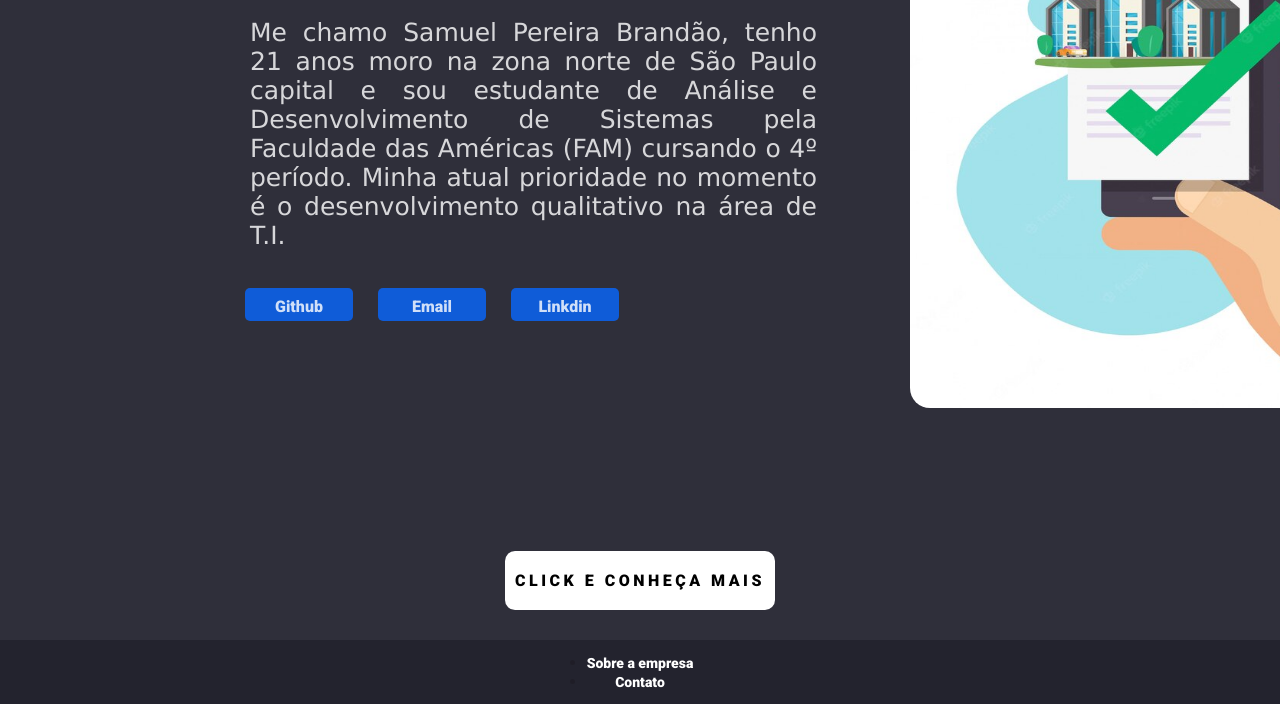
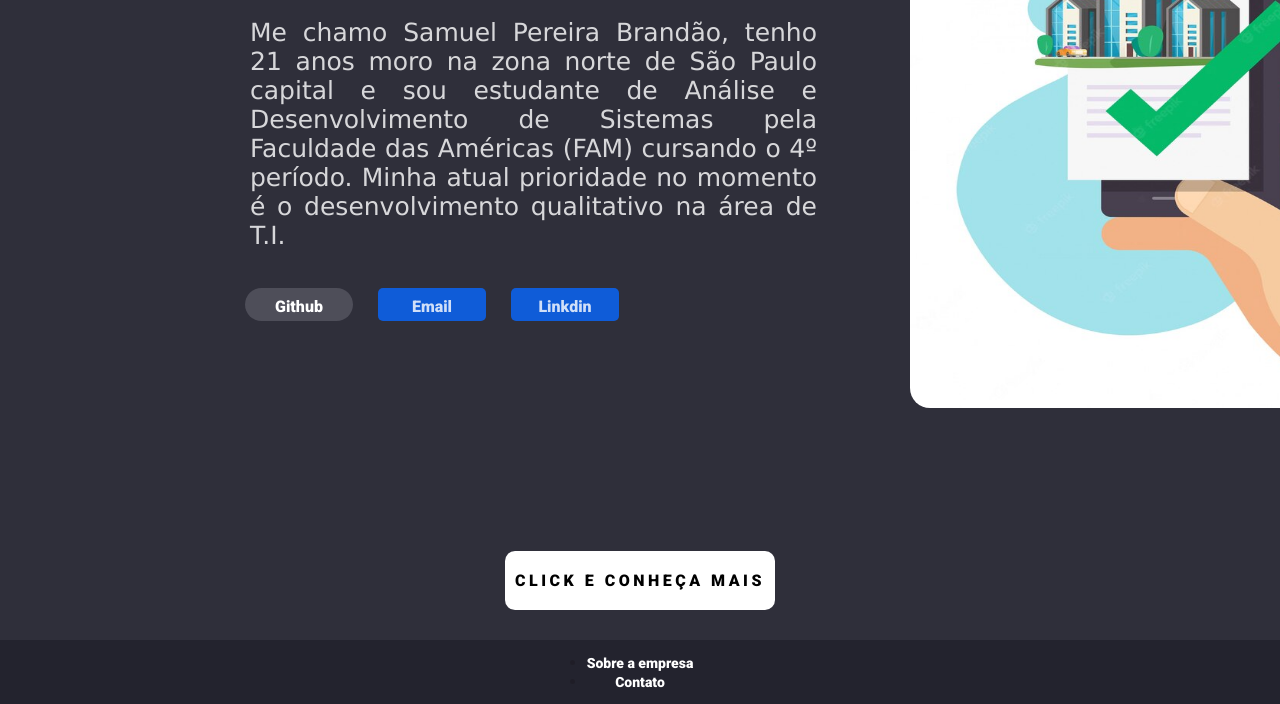
Before and after one commit to SamuelPereiraBrandao/The-Hotel, a plain HTML site: page contato.html in a window 1280 px wide. In both pictures the pointer is over the link "Github". Shown: the part 757-1461 px from the top of the page. Drawn offline with Linux system fonts and the light colour scheme.

Commit message:
update botoes

```diff
--- a/estilo.css
+++ b/estilo.css
@@ -273,6 +273,12 @@ margin: 0px 0px 35px 0px;
   margin: 0px 0px 0px 25px;
   display: inline-block;
 }
+.botoes a:hover{
+  border-radius: 100px;
+  background-color: #4e4e59;
+  color: white;
+  transition: 2s;
+}
 .botoes{
   display: flex;
   margin: -130px 0px 200px 220px;
```
